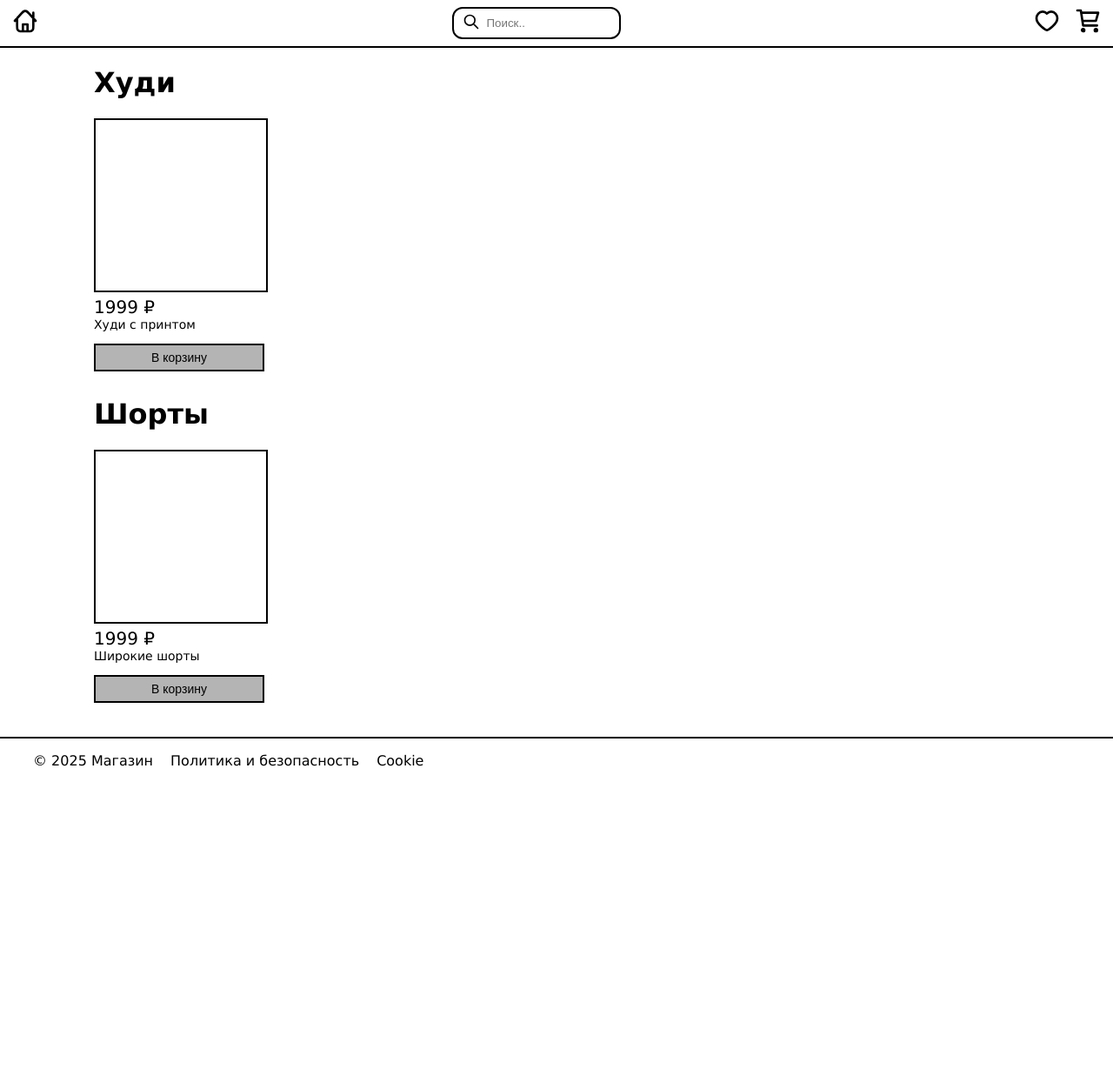
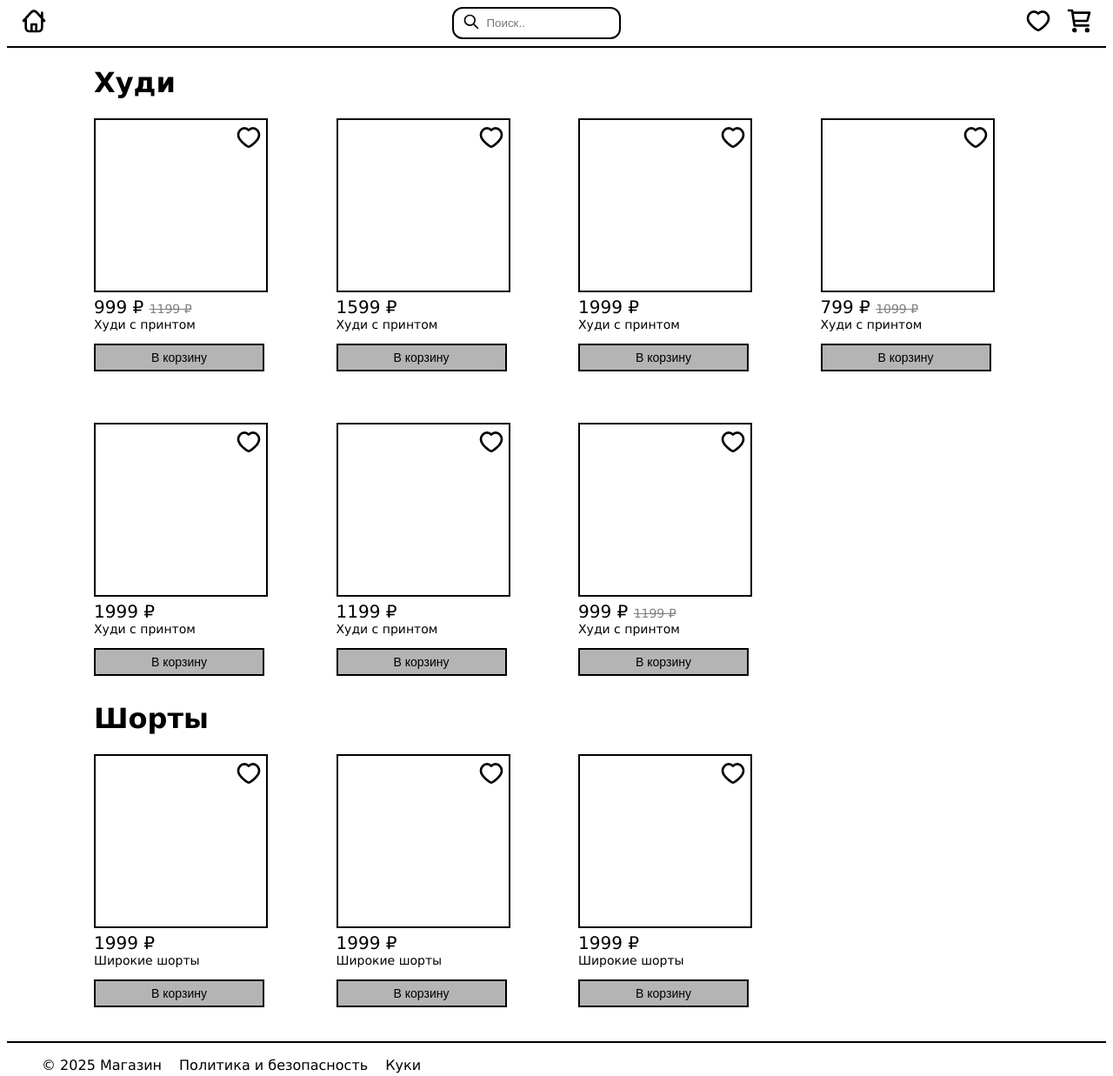
Before and after one commit to LokiGGs/v-web-labs, a website built with Vite: page Lab1/app/index.html in a window 1280 px wide. Shown: the whole page at 87% size. Before the commit the page ends 900 px from the top, so only its background shows below. Built offline with nearby package versions, Linux system fonts and the light colour scheme.

Commit message:
Добавлены множественные карточки товаров, добавлены некоторые анимации

```diff
--- a/Lab1/app/index.html
+++ b/Lab1/app/index.html
@@ -43,10 +43,14 @@
         <div class="product-card">
           <div class="product-image">
 
+            <div class="like-product">
+              <img src="public/heart.svg" alt="Нравится">
+            </div>
+
           </div>
           <div class="product-price">
-            <span class="current-price"></span>
-            <span class="old-price">1999 ₽</span>
+            <span class="current-price">999 ₽</span>
+            <span class="old-price">1199 ₽</span>
           </div>
 
           <div class="product-name">
@@ -55,16 +59,141 @@
 
           <button class="add-to-cart-button">В корзину</button>
         </div>
+
+        <div class="product-card">
+          <div class="product-image">
+
+            <div class="like-product">
+              <img src="public/heart.svg" alt="Нравится">
+            </div>
+
+          </div>
+          <div class="product-price">
+            <span class="current-price">1599 ₽</span>
+            <span class="old-price"></span>
+          </div>
+
+          <div class="product-name">
+            <p>Худи с принтом</p>
+          </div>
+
+          <button class="add-to-cart-button">В корзину</button>
+        </div>
+
+        <div class="product-card">
+          <div class="product-image">
+
+            <div class="like-product">
+              <img src="public/heart.svg" alt="Нравится">
+            </div>
+
+          </div>
+          <div class="product-price">
+            <span class="current-price">1999 ₽</span>
+            <span class="old-price"></span>
+          </div>
+
+          <div class="product-name">
+            <p>Худи с принтом</p>
+          </div>
+
+          <button class="add-to-cart-button">В корзину</button>
+        </div>
+
+        <div class="product-card">
+          <div class="product-image">
+
+            <div class="like-product">
+              <img src="public/heart.svg" alt="Нравится">
+            </div>
+
+          </div>
+          <div class="product-price">
+            <span class="current-price">799 ₽</span>
+            <span class="old-price">1099 ₽</span>
+          </div>
+
+          <div class="product-name">
+            <p>Худи с принтом</p>
+          </div>
+
+          <button class="add-to-cart-button">В корзину</button>
+        </div>
+
+        <div class="product-card">
+          <div class="product-image">
+
+            <div class="like-product">
+              <img src="public/heart.svg" alt="Нравится">
+            </div>
+
+          </div>
+          <div class="product-price">
+            <span class="current-price">1999 ₽</span>
+            <span class="old-price"></span>
+          </div>
+
+          <div class="product-name">
+            <p>Худи с принтом</p>
+          </div>
+
+          <button class="add-to-cart-button">В корзину</button>
+        </div>
+
+        <div class="product-card">
+          <div class="product-image">
+
+            <div class="like-product">
+              <img src="public/heart.svg" alt="Нравится">
+            </div>
+
+          </div>
+          <div class="product-price">
+            <span class="current-price">1199 ₽</span>
+            <span class="old-price"></span>
+          </div>
+
+          <div class="product-name">
+            <p>Худи с принтом</p>
+          </div>
+
+          <button class="add-to-cart-button">В корзину</button>
+        </div>
+
+        <div class="product-card">
+          <div class="product-image">
+
+            <div class="like-product">
+              <img src="public/heart.svg" alt="Нравится">
+            </div>
+
+          </div>
+          <div class="product-price">
+            <span class="current-price">999 ₽</span>
+            <span class="old-price">1199 ₽</span>
+          </div>
+
+          <div class="product-name">
+            <p>Худи с принтом</p>
+          </div>
+
+          <button class="add-to-cart-button">В корзину</button>
+        </div>
+
       </div>
       <h1 class="category">Шорты</h1>
-
+      <div class="products">
         <div class="product-card" id="shorts">
           <div class="product-image">
 
+            <div class="like-product">
+              <img src="public/heart.svg" alt="Нравится">
+            </div>
+
           </div>
           <div class="product-price">
-          <span class="current-price"></span>
-          <span class="old-price">1999 ₽</span>
+            <span class="current-price">1999 ₽</span>
+            <span class="old-price"></span>
           </div>
 
           <div class="product-name">
@@ -74,6 +203,46 @@
           <button class="add-to-cart-button">В корзину</button>
         </div>
 
+        <div class="product-card" id="shorts">
+          <div class="product-image">
+
+            <div class="like-product">
+              <img src="public/heart.svg" alt="Нравится">
+            </div>
+
+          </div>
+          <div class="product-price">
+            <span class="current-price">1999 ₽</span>
+            <span class="old-price"></span>
+          </div>
+
+          <div class="product-name">
+            <p>Широкие шорты</p>
+          </div>
+
+          <button class="add-to-cart-button">В корзину</button>
+        </div>
+
+        <div class="product-card" id="shorts">
+          <div class="product-image">
+
+            <div class="like-product">
+              <img src="public/heart.svg" alt="Нравится">
+            </div>
+
+          </div>
+          <div class="product-price">
+            <span class="current-price">1999 ₽</span>
+            <span class="old-price"></span>
+          </div>
+
+          <div class="product-name">
+            <p>Широкие шорты</p>
+          </div>
+
+          <button class="add-to-cart-button">В корзину</button>
+        </div>
+      </div>
     </div>
   </div>
 
@@ -83,7 +252,7 @@
       <ul>
         <li>&copy; 2025 Магазин</li>
         <li>Политика и безопасность</li>
-        <li>Cookie</li>
+        <li>Куки</li>
       </ul>
     </div>
   </footer>
--- a/Lab1/app/src/style.css
+++ b/Lab1/app/src/style.css
@@ -11,7 +11,7 @@ html {
 header {
 	border-bottom: 2px solid black;
 	padding-bottom: 8px;
-	margin: 0 -10px;
+	margin: 0 0px;
 }
 
 header ul {
@@ -31,9 +31,33 @@ body {
 	margin-bottom: 30px;
 }
 
+.products{
+	display: grid;
+	grid-template-columns: repeat(auto-fill, minmax(200px, 1fr));
+	gap: 50px;
+}
+
 .product-card {
 	width: 196px;
 	height: 300px;
+}
+
+.like-product img {
+	width: 32px;
+	height: 32px;
+}
+
+.like-product {
+	transition: .3s;
+	cursor: pointer;
+	position: absolute;
+	top: 4px;
+	right: 4px;
+}
+
+.like-product:hover {
+	scale: 1.1;
+	transition: .3s;
 }
 
 .product-card p {
@@ -41,15 +65,17 @@ body {
 	margin-top: 0px;
 }
 
+.old-price {
+	font-size: 14px;
+	text-decoration: line-through;
+	color: gray;
+}
+
 .product-image {
 	width: 196px;
 	height: 196px;
 	border: 2px solid black;
-	transition: .3s ease-in;
-}
-
-.product-image:hover {
-	scale: 1.05;
+	position: relative;
 }
 
 .product-price {
@@ -75,7 +101,6 @@ body {
 
 footer {
 	border-top: 2px solid black;
-	margin: 0 -10px;
 }
 
 footer ul {
```
Lines whose indentation alone changed are shown as unchanged.
